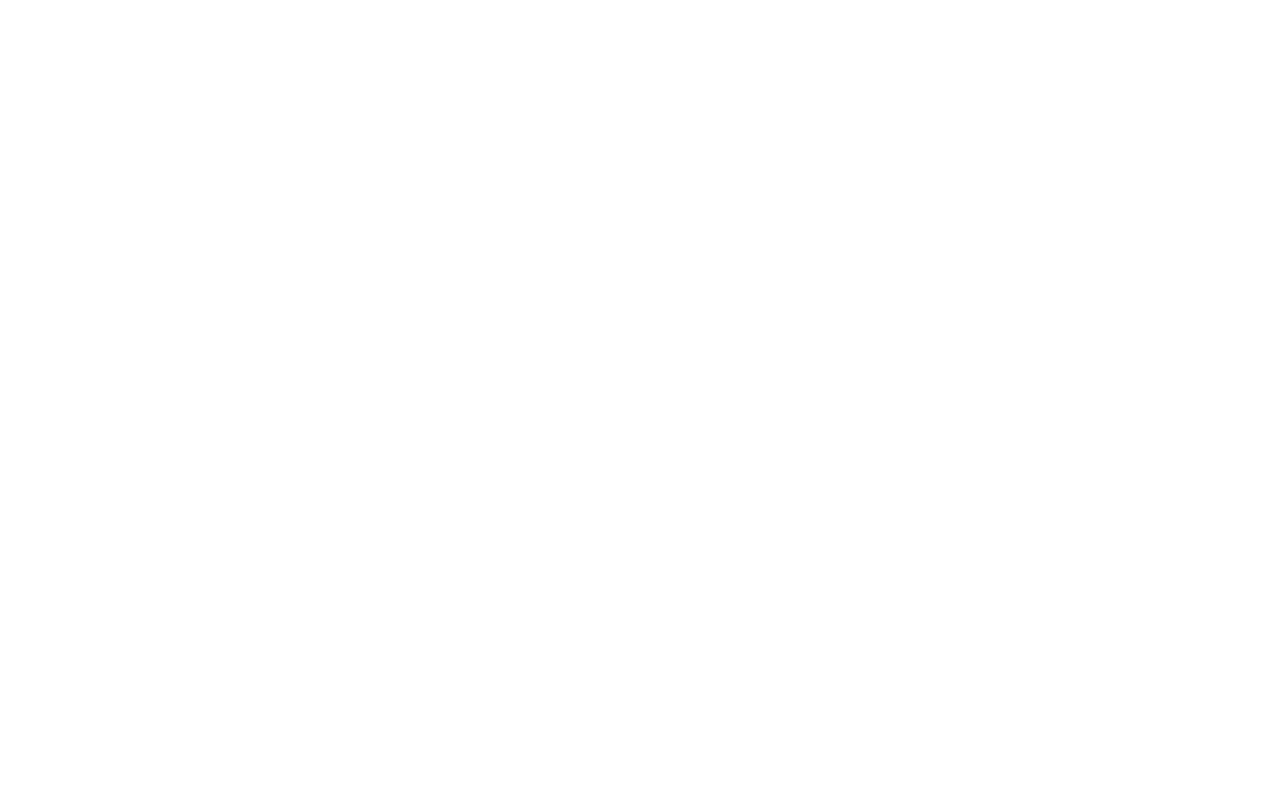
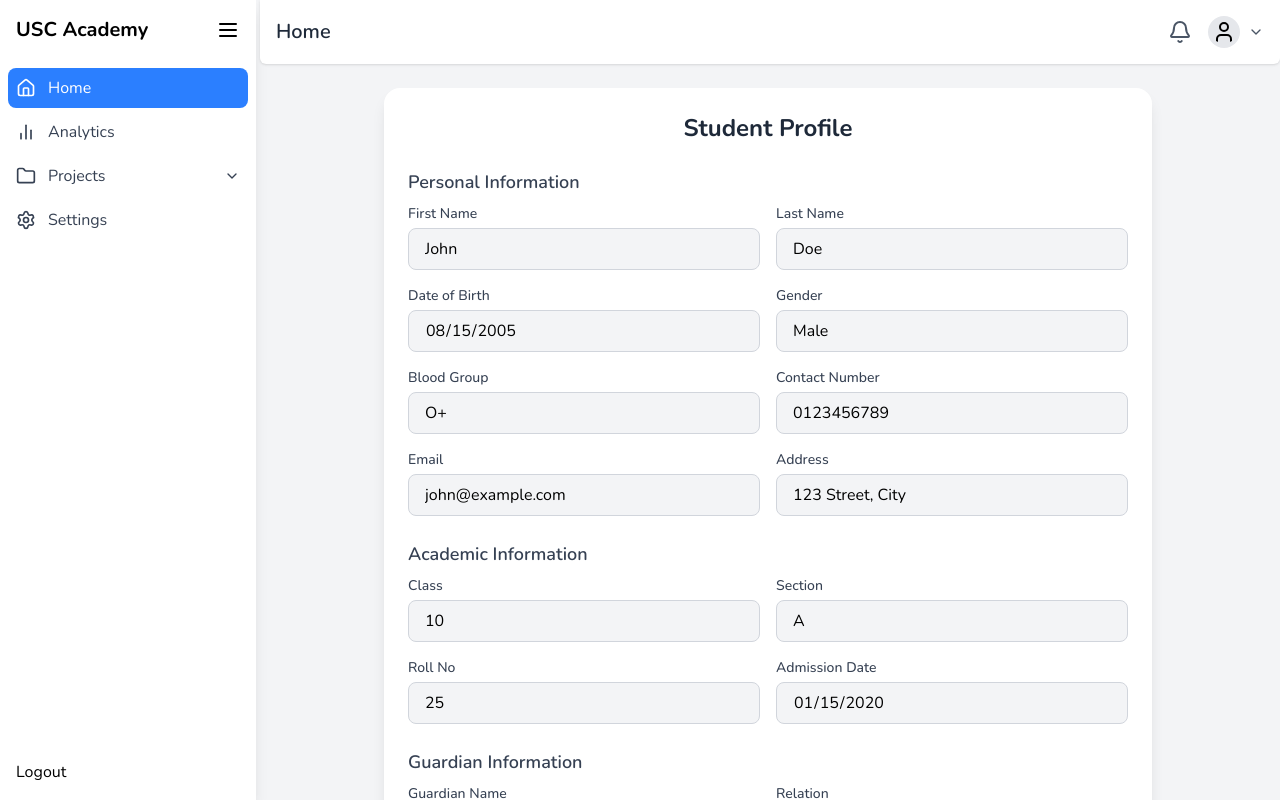
Before and after one commit to naimulislamshakil/School_management_system, a React (Vite) app in the folder Frontend/: page /student-profile in a window 1280 px wide. Before the commit this address had no page. Built offline with nearby package versions, Linux system fonts and the light colour scheme.

Commit message:
FR: Add Profile section

```diff
--- a/Frontend/src/App.jsx
+++ b/Frontend/src/App.jsx
@@ -9,6 +9,7 @@ import ParentRsgister from './Components/auth/ParentRsgister';
 import GeneralDashboard from './Components/Dashboard/GeneralDashboard';
 import AdmitionForm from './Components/Dashboard/StudentDashboard/AdmitionForm';
 import Fee from './Components/Dashboard/StudentDashboard/Fee';
+import Profile from './Components/Dashboard/StudentDashboard/Profile';
 
 function App() {
 	return (
@@ -18,6 +19,7 @@ function App() {
 					<Route index element={<GeneralDashboard />} />
 					<Route path="/admission-form" element={<AdmitionForm />} />
 					<Route path="/fee" element={<Fee />} />
+					<Route path="/student-profile" element={<Profile />} />
 				</Route>
 
 				<Route path="/login" element={<Login />} />
--- /dev/null
+++ b/Frontend/src/Components/Common/InputField.jsx
@@ -0,0 +1,31 @@
+import React from 'react';
+
+const InputField = ({
+	label,
+	name,
+	value,
+	onChange,
+	disabled,
+	type = 'text',
+}) => {
+	return (
+		<div>
+			<label className="block text-sm font-medium text-gray-700 mb-1">
+				{label}
+			</label>
+			<input
+				type={type}
+				name={name}
+				id={name}
+				value={value}
+				onChange={onChange}
+				disabled={disabled}
+				className={`w-full px-4 py-2 rounded-lg border ${
+					disabled ? 'bg-gray-100' : 'bg-white'
+				} border-gray-300 focus:ring-2 focus:ring-blue-500 focus:outline-none`}
+			/>
+		</div>
+	);
+};
+
+export default InputField;
--- /dev/null
+++ b/Frontend/src/Components/Common/SectionTitle.jsx
@@ -0,0 +1,7 @@
+import React from 'react';
+
+const SectionTitle = ({title}) => {
+	return <h3 className="text-lg font-semibold text-gray-700 mb-2">{title}</h3>;
+};
+
+export default SectionTitle;
--- a/Frontend/src/Components/Dashboard/Dashboard.jsx
+++ b/Frontend/src/Components/Dashboard/Dashboard.jsx
@@ -118,12 +118,12 @@ const Dashboard = () => {
 							</button>
 							{dropdownOpen && (
 								<div className="absolute right-0 mt-2 w-40 bg-white shadow-lg rounded-lg overflow-hidden z-10">
-									<a
-										href="#"
+									<Link
+										to="/student-profile"
 										className="block px-4 py-2 hover:bg-blue-100 text-gray-700"
 									>
 										Profile
-									</a>
+									</Link>
 									<a
 										href="#"
 										className="block px-4 py-2 hover:bg-blue-100 text-gray-700"
--- a/Frontend/src/Components/Dashboard/StudentDashboard/AdmitionForm.jsx
+++ b/Frontend/src/Components/Dashboard/StudentDashboard/AdmitionForm.jsx
@@ -1,8 +1,11 @@
 import React, { useState } from 'react';
 import { setTitle } from '../../../CustomHook/Title';
 import SelectField from '../../Common/SelectField';
+import { useNavigate } from 'react-router-dom';
 
 const AdmitionForm = () => {
+	const navigete = useNavigate();
+
 	const [formData, setFormData] = useState({
 		firstName: '',
 		lastName: '',
@@ -39,6 +42,7 @@ const AdmitionForm = () => {
 	const handleSubmit = (e) => {
 		e.preventDefault();
 		console.log('Form Data:', formData);
+		navigete('/fee');
 		// Send data to backend API here
 	};
 	setTitle('AdMission Form');
--- /dev/null
+++ b/Frontend/src/Components/Dashboard/StudentDashboard/Profile.jsx
@@ -0,0 +1,244 @@
+import React, { useState } from 'react';
+import SectionTitle from '../../Common/SectionTitle';
+import InputField from '../../Common/InputField';
+
+const Profile = () => {
+	const [isEditing, setIsEditing] = useState(false);
+
+	const initialData = {
+		// Personal Info
+		firstName: 'John',
+		lastName: 'Doe',
+		dob: '2005-08-15',
+		gender: 'Male',
+		bloodGroup: 'O+',
+		contact: '0123456789',
+		email: 'john@example.com',
+		address: '123 Street, City',
+
+		// Academic Info
+		className: '10',
+		section: 'A',
+		rollNo: '25',
+		admissionDate: '2020-01-15',
+
+		// Guardian Info
+		guardianName: 'Mr. Doe',
+		guardianRelation: 'Father',
+		guardianPhone: '0987654321',
+		guardianEmail: 'guardian@example.com',
+
+		// Other Info
+		sports: 'Football',
+		transport: 'Yes',
+		hostel: 'No',
+	};
+
+	const [studentData, setStudentData] = useState(initialData);
+
+	const handleChange = (e) => {
+		const { name, value } = e.target;
+		setStudentData({ ...studentData, [name]: value });
+	};
+
+	const handleEdit = () => setIsEditing(true);
+	const handleCancel = () => {
+		setStudentData(initialData);
+		setIsEditing(false);
+	};
+	const handleSave = () => {
+		console.log('Saved Data:', studentData); // API call
+		setIsEditing(false);
+	};
+	return (
+		<div className="max-w-3xl mx-auto bg-white shadow-lg rounded-2xl p-6">
+			<h2 className="text-2xl font-bold text-gray-800 mb-6 text-center">
+				Student Profile
+			</h2>
+
+			{/* Personal Information */}
+			<SectionTitle title="Personal Information" />
+			<div className="grid grid-cols-2 gap-4 mb-6">
+				<InputField
+					label="First Name"
+					name="firstName"
+					value={studentData.firstName}
+					onChange={handleChange}
+					disabled={!isEditing}
+				/>
+				<InputField
+					label="Last Name"
+					name="lastName"
+					value={studentData.lastName}
+					onChange={handleChange}
+					disabled={!isEditing}
+				/>
+				<InputField
+					label="Date of Birth"
+					type="date"
+					name="dob"
+					value={studentData.dob}
+					onChange={handleChange}
+					disabled={!isEditing}
+				/>
+				<InputField
+					label="Gender"
+					name="gender"
+					value={studentData.gender}
+					onChange={handleChange}
+					disabled={!isEditing}
+				/>
+				<InputField
+					label="Blood Group"
+					name="bloodGroup"
+					value={studentData.bloodGroup}
+					onChange={handleChange}
+					disabled={!isEditing}
+				/>
+				<InputField
+					label="Contact Number"
+					name="contact"
+					value={studentData.contact}
+					onChange={handleChange}
+					disabled={!isEditing}
+				/>
+				<InputField
+					label="Email"
+					name="email"
+					value={studentData.email}
+					onChange={handleChange}
+					disabled={!isEditing}
+				/>
+				<InputField
+					label="Address"
+					name="address"
+					value={studentData.address}
+					onChange={handleChange}
+					disabled={!isEditing}
+				/>
+			</div>
+
+			{/* Academic Information */}
+			<SectionTitle title="Academic Information" />
+			<div className="grid grid-cols-2 gap-4 mb-6">
+				<InputField
+					label="Class"
+					name="className"
+					value={studentData.className}
+					onChange={handleChange}
+					disabled={!isEditing}
+				/>
+				<InputField
+					label="Section"
+					name="section"
+					value={studentData.section}
+					onChange={handleChange}
+					disabled={!isEditing}
+				/>
+				<InputField
+					label="Roll No"
+					name="rollNo"
+					value={studentData.rollNo}
+					onChange={handleChange}
+					disabled={!isEditing}
+				/>
+				<InputField
+					label="Admission Date"
+					type="date"
+					name="admissionDate"
+					value={studentData.admissionDate}
+					onChange={handleChange}
+					disabled={!isEditing}
+				/>
+			</div>
+
+			{/* Guardian Information */}
+			<SectionTitle title="Guardian Information" />
+			<div className="grid grid-cols-2 gap-4 mb-6">
+				<InputField
+					label="Guardian Name"
+					name="guardianName"
+					value={studentData.guardianName}
+					onChange={handleChange}
+					disabled={!isEditing}
+				/>
+				<InputField
+					label="Relation"
+					name="guardianRelation"
+					value={studentData.guardianRelation}
+					onChange={handleChange}
+					disabled={!isEditing}
+				/>
+				<InputField
+					label="Phone"
+					name="guardianPhone"
+					value={studentData.guardianPhone}
+					onChange={handleChange}
+					disabled={!isEditing}
+				/>
+				<InputField
+					label="Email"
+					name="guardianEmail"
+					value={studentData.guardianEmail}
+					onChange={handleChange}
+					disabled={!isEditing}
+				/>
+			</div>
+
+			{/* Other Information */}
+			<SectionTitle title="Other Information" />
+			<div className="grid grid-cols-2 gap-4 mb-6">
+				<InputField
+					label="Sports"
+					name="sports"
+					value={studentData.sports}
+					onChange={handleChange}
+					disabled={!isEditing}
+				/>
+				<InputField
+					label="Transport"
+					name="transport"
+					value={studentData.transport}
+					onChange={handleChange}
+					disabled={!isEditing}
+				/>
+				<InputField
+					label="Hostel"
+					name="hostel"
+					value={studentData.hostel}
+					onChange={handleChange}
+					disabled={!isEditing}
+				/>
+			</div>
+
+			{/* Buttons */}
+			<div className="flex justify-end space-x-4">
+				{!isEditing ? (
+					<button
+						onClick={handleEdit}
+						className="bg-blue-500 text-white px-4 py-2 rounded-lg hover:bg-blue-600"
+					>
+						Edit
+					</button>
+				) : (
+					<>
+						<button
+							onClick={handleCancel}
+							className="bg-gray-400 text-white px-4 py-2 rounded-lg hover:bg-gray-500"
+						>
+							Cancel
+						</button>
+						<button
+							onClick={handleSave}
+							className="bg-green-500 text-white px-4 py-2 rounded-lg hover:bg-green-600"
+						>
+							Save
+						</button>
+					</>
+				)}
+			</div>
+		</div>
+	);
+};
+
+export default Profile;
```
